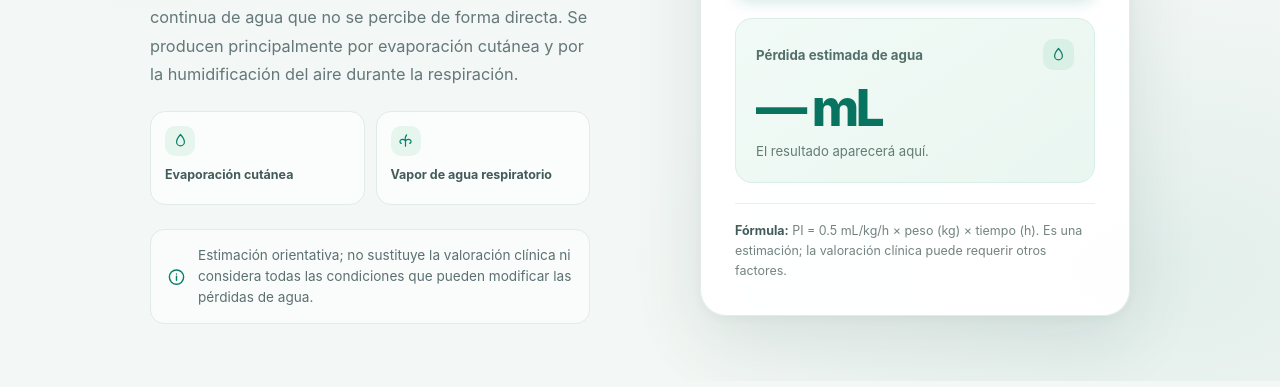
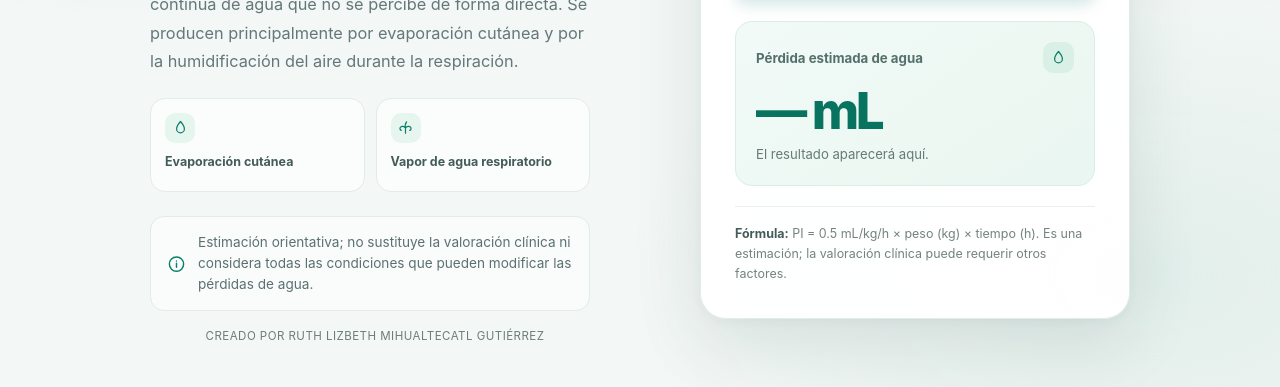
Before and after one commit to ruthmihualtecatl-svg/Perdidas-Insensibles-en-Adultos-, a plain HTML site: page index.html in a window 1280 px wide. Shown: the part 419-806 px from the top of the page. Drawn offline with Linux system fonts and the light colour scheme.

Commit message:
Agregar autoría en la presentación

```diff
--- a/index.html
+++ b/index.html
@@ -282,6 +282,15 @@
 
       .formula strong { color: #435b59; }
 
+      .credit {
+        margin-top: 18px;
+        text-align: center;
+        color: #6d7d7c;
+        font-size: 0.72rem;
+        letter-spacing: 0.04em;
+        text-transform: uppercase;
+      }
+
       @media (max-width: 760px) {
         body { padding: 28px 18px; }
         .layout { max-width: 460px; grid-template-columns: 1fr; gap: 28px; }
@@ -328,6 +337,8 @@
           <svg viewBox="0 0 24 24" fill="none" aria-hidden="true"><circle cx="12" cy="12" r="9" stroke="currentColor" stroke-width="1.8"/><path d="M12 11v5m0-8h.01" stroke="currentColor" stroke-width="1.8" stroke-linecap="round"/></svg>
           <p>Estimación orientativa; no sustituye la valoración clínica ni considera todas las condiciones que pueden modificar las pérdidas de agua.</p>
         </aside>
+
+        <div class="credit">Creado por Ruth Lizbeth Mihualtecatl Gutiérrez</div>
       </section>
 
       <section class="card" aria-labelledby="calculator-title">
```
